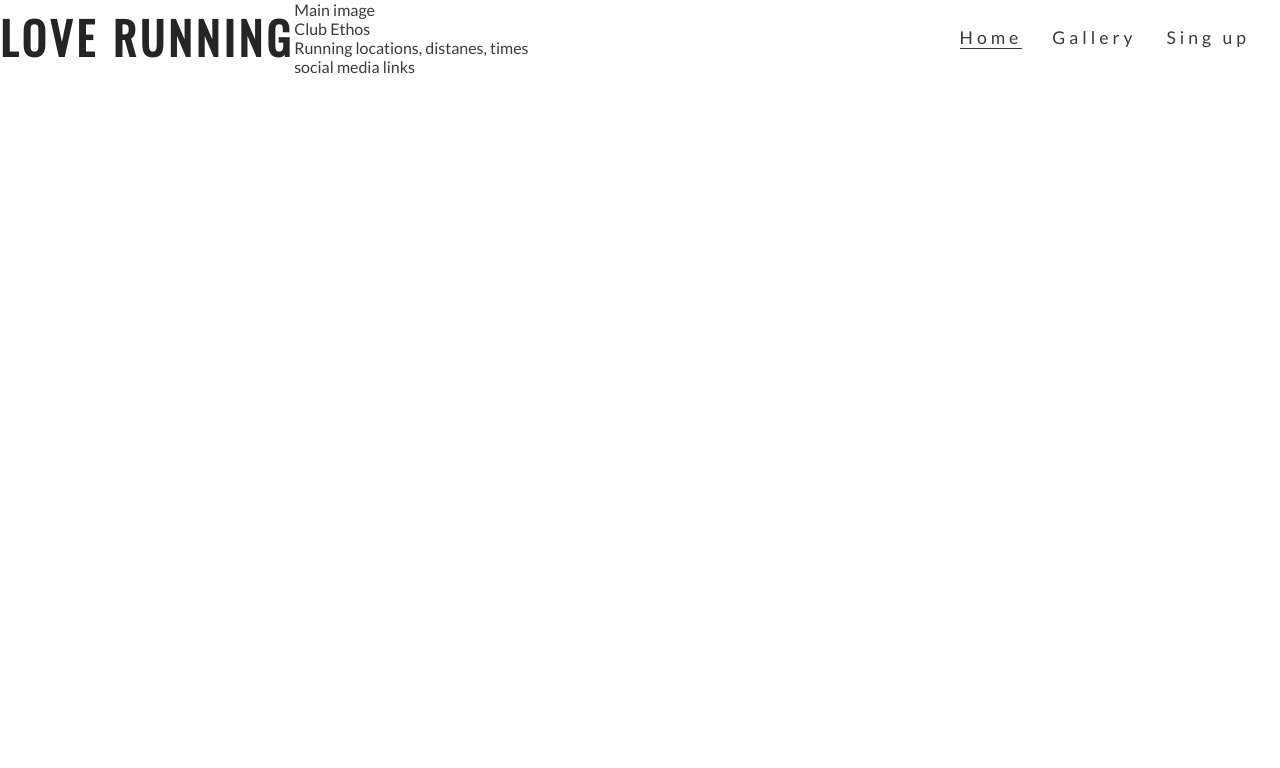
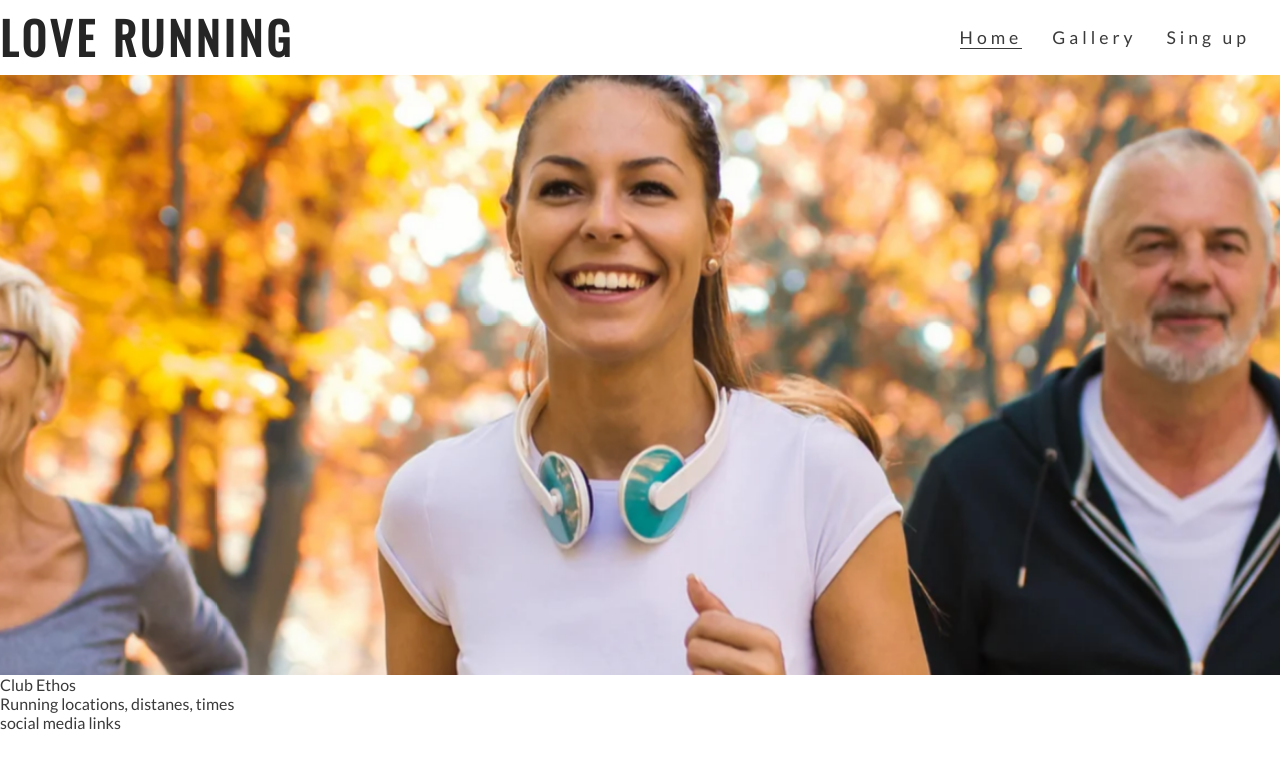
Before and after one commit to RikkieBobby/love-running, a plain HTML site: page index.html in a window 1280 px wide. Drawn offline with nearby package versions, Linux system fonts and the light colour scheme.

Commit message:
add hero-image and animation

```diff
--- a/assets/css/style.css
+++ b/assets/css/style.css
@@ -55,3 +55,32 @@ h1, h2 {
 .active {
     border-bottom: 1px solid #3a3a3a;
 }
+
+/* hero image */
+
+#hero-outer {
+    height: 600px;
+    width: 100%;
+    overflow: hidden;
+}
+
+ #hero-image {
+    height: 600px;
+    width: 100%;
+    background: url(../images/hero-image.webp) no-repeat center center;
+
+    animation-name: hero-zoom;
+    animation-duration: 5s;
+    animation-fill-mode: forwards;
+ }
+
+ /* creates the zoom of ther hero image*/
+
+@keyframes hero-zoom {
+    from{
+        transform: scale(1);
+    }
+    to {
+        transform: scale(1.1);
+    }
+}
--- a/index.html
+++ b/index.html
@@ -36,8 +36,8 @@
             </ul>
         </nav>
     </header>
-    <section>
-        Main image
+    <section id="hero-outer">
+        <div id="hero-image"></div>
     </section>
     <section>
         Club Ethos
```
Also changed, not shown: assets/images/hero-image.webp (added).
